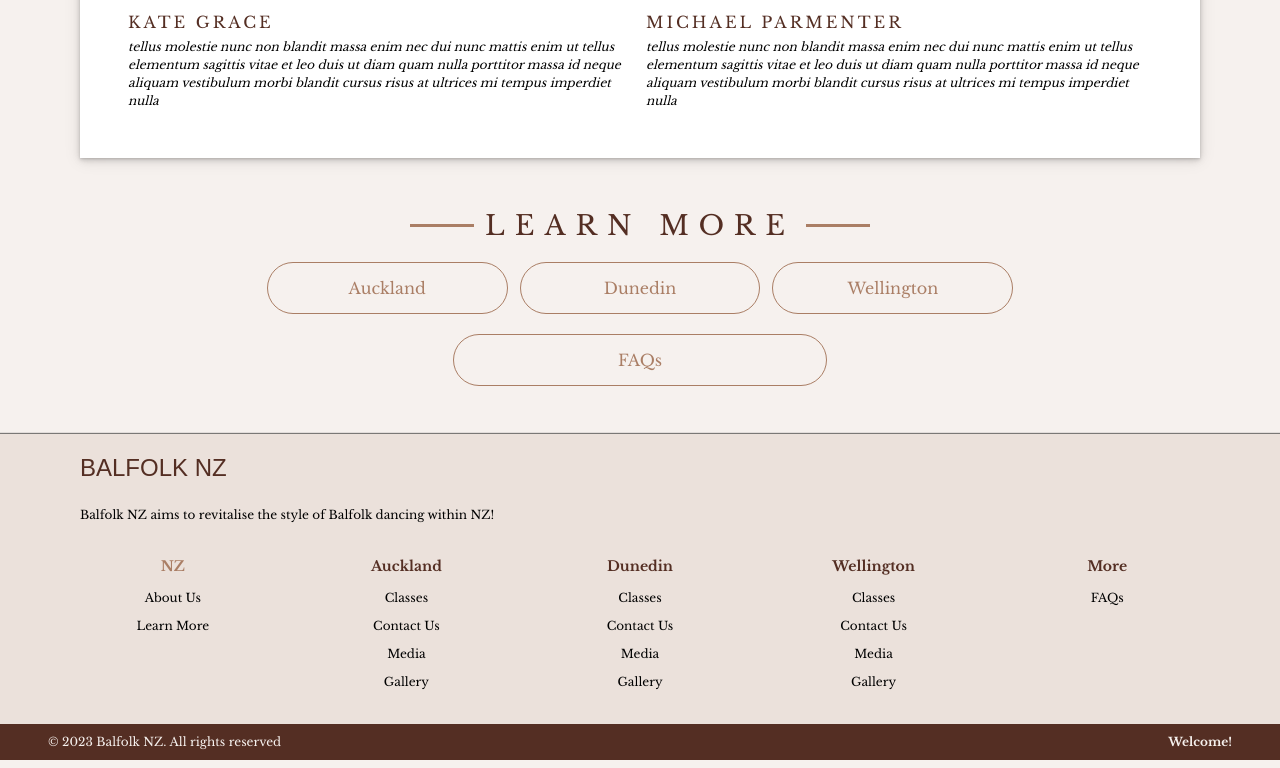
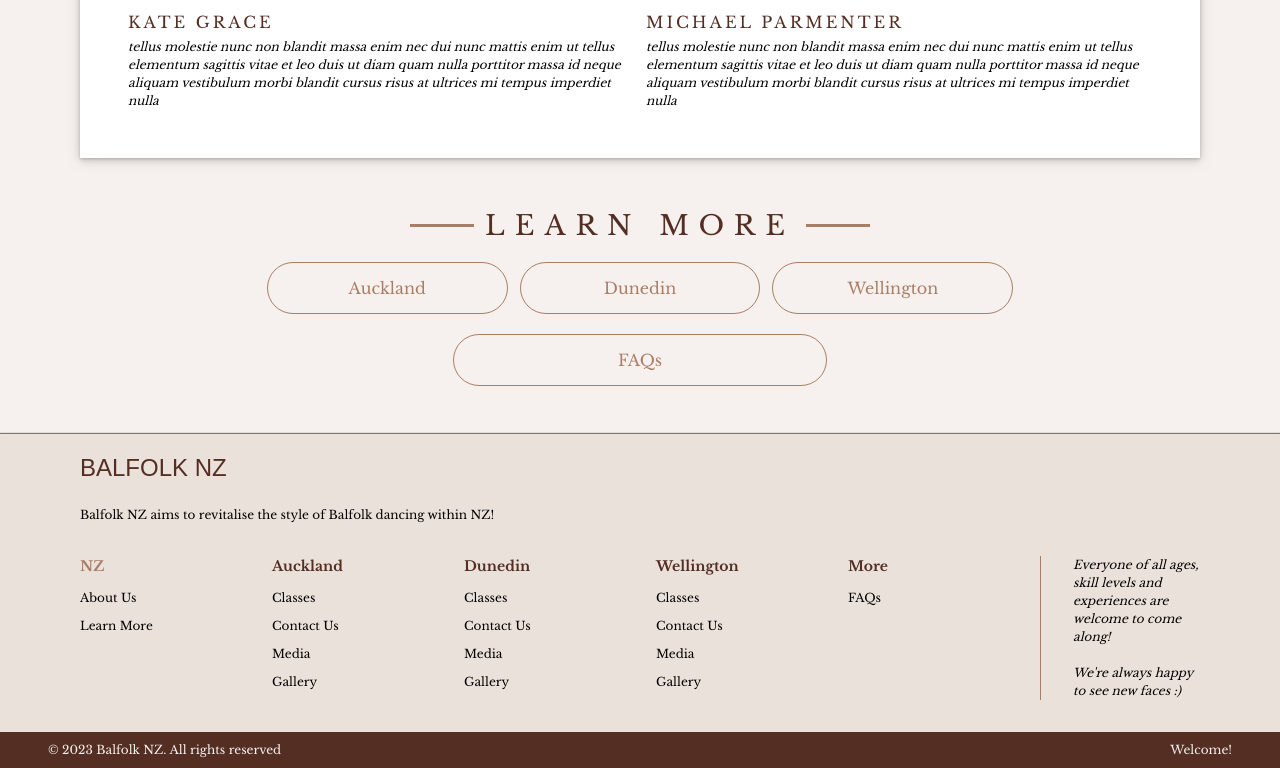
Before and after one commit to balfolknz/balfolk-nz, a Next.js app: page / in a window 1280 px wide. Shown: the part 1315-2083 px from the top of the page. Built offline with nearby package versions, Linux system fonts and the light colour scheme; a web font is replaced by a local one.

Commit message:
Left align all text

```diff
--- a/app/page.module.scss
+++ b/app/page.module.scss
@@ -34,10 +34,8 @@
   padding-block: 3rem;
 
   &__description {
-    @apply flex items-center justify-start flex-col;
-
     &__short {
-      padding-inline: 10rem;
+      padding-inline: 8rem;
     }
 
     &__verbose {
--- a/app/page.tsx
+++ b/app/page.tsx
@@ -44,7 +44,7 @@ const Page = () => {
                         </section>
 
                         <section className={`${styles.aboutUs__description} ${styles.aboutUs__description__verbose}`}>
-                            <h3 className={`text-center w-8/12 mb-3 md:text-left md:w-full`}>What is Balfolk NZ?</h3>
+                            <h3 className={`text-left mb-3`}>What is Balfolk NZ?</h3>
                             <p>{aboutContent.verboseDescription}</p>
                         </section>
                     </section>
--- a/components/layout/footer/Footer.module.scss
+++ b/components/layout/footer/Footer.module.scss
@@ -11,6 +11,22 @@
   a {
     &:hover {
       color: a.$primary-light;
+    }
+  }
+
+  &__links {
+    &__final {
+      text-align: left;
+      height: 100%;
+      padding-top: 1rem;
+      font-style: italic;
+
+      @media screen and (min-width: 768px)  {
+        border-left: 1px solid a.$primary-light;
+        padding-left: 2rem;
+        max-width: 10rem;
+        padding-top: 0;
+      }
     }
   }
 
@@ -36,7 +52,7 @@
 }
 
 .footerColumn {
-  @apply flex-1 flex flex-col gap-3 text-sm min-w-max;
+  @apply flex-1 flex flex-col gap-3 text-sm min-w-max min-h-full;
 
   .footerNav {
     @media screen and (max-width:768px) {
--- a/components/layout/footer/Footer.tsx
+++ b/components/layout/footer/Footer.tsx
@@ -18,14 +18,14 @@ const FooterColumn = ({title, links}: ColumnProps) => {
     return (
         <section className={`${styles.footerColumn}`} key={title.name}>
             <Link href={title.path} key={title.name}
-                  className={`${currentRoute === title.path ? "activeLink" : "notActiveLink"} | font-semibold text-primary-dark`}
+                  className={`${currentRoute === title.path ? "activeLink" : "notActiveLink"} | font-semibold text-primary-dark text-left`}
             >
                 {title.name}
             </Link>
             <ul className={`flex flex-col gap-2 font-normal | ${styles.footerNav}`}>
                 {links.map((link: footerLink) => {
                     return (
-                        <p className={`text-center`}>
+                        <p className={`text-left`}>
                             <Link href={link.path} key={link.name}
                                   className={``}
                             >
@@ -43,24 +43,30 @@ function Footer() {
     return (
         <footer className={`flex flex-col items-center justify-center | ${styles.footer}`}>
             <section className="flex flex-col gap-12 w-full">
-                <section className="flex items-center flex-col md:items-start">
+                <section className="flex flex-col md:items-start">
                     <Link href="/">
                         <h2 className="logo">Balfolk NZ</h2>
                     </Link>
-                    <p className="text-center font-normal mt-5 md:text-start">
+                    <p className="font-normal mt-5 md:text-start">
                         Balfolk NZ aims to revitalise the style of Balfolk dancing within NZ!
                     </p>
                 </section>
             </section>
-            <section className="flex justify-between gap-3 w-full items-center text-center flex-col md:flex-row md:items-start md:gap-12">
+            <section
+                className="flex justify-between gap-3 w-full text-left flex-col h-full md:flex-row md:items-start md:gap-12 md:justify-center">
                 {footerLinks.footerLinks.map((footerLink) => {
                     return <FooterColumn title={footerLink.title} links={footerLink.links}></FooterColumn>
                 })}
+                <p className={`${styles.footer__links__final}`}>
+                    Everyone of all ages, skill levels and experiences are welcome to come along!
+                    <br/><br/>
+                    We're always happy to see new faces :)
+                </p>
             </section>
             <section className={`flexBetween ${styles.footerCopyright}`}>
                 <p>© 2023 Balfolk NZ. All rights reserved</p>
                 <p className={`${styles.footerCopyright__right}`}>
-                    <span className="font-semibold">Welcome!</span>
+                    <span className="">Welcome!</span>
                 </p>
             </section>
         </footer>
--- a/components/templates/CityTemplate.tsx
+++ b/components/templates/CityTemplate.tsx
@@ -45,7 +45,7 @@ const CityTemplate = ({city, rootPath, mediaInfo, allClassInfo, contactInfo, gal
                             <section className={`${styles.text} w-full`}>
                                 <h2 className={`title`}>Classes</h2>
                                 <section className={``}>
-                                    <p className={`text-center md:text-left ${styles.description}`}>{allClassInfo.description}</p>
+                                    <p className={`text-left ${styles.description}`}>{allClassInfo.description}</p>
                                 </section>
                             </section>
 
@@ -69,10 +69,10 @@ const CityTemplate = ({city, rootPath, mediaInfo, allClassInfo, contactInfo, gal
                                                     <TableRow
                                                         key={classInfo.day}
                                                     >
-                                                        <TableCell align="center">{classInfo.style}</TableCell>
-                                                        <TableCell align="center">{classInfo.day}</TableCell>
-                                                        <TableCell align="center">{classInfo.time}</TableCell>
-                                                        <TableCell align="center">{classInfo.address}</TableCell>
+                                                        <TableCell align="left">{classInfo.style}</TableCell>
+                                                        <TableCell align="left">{classInfo.day}</TableCell>
+                                                        <TableCell align="left">{classInfo.time}</TableCell>
+                                                        <TableCell align="left">{classInfo.address}</TableCell>
                                                     </TableRow>
                                                 )
                                             })}
@@ -127,22 +127,24 @@ const CityTemplate = ({city, rootPath, mediaInfo, allClassInfo, contactInfo, gal
                         </section>
 
                         {/* Media */}
-                        <section className={`${styles.media} | ${styles.section} | mt-10 px-8 w-full md:px-0`}
+                        <section className={`${styles.media} | ${styles.section} | mt-10 px-8 w-full`}
                                  id="media">
-                            <h2 className={`title text-center md:text-left`}>Media</h2>
+                            <h2 className={`title`}>Media</h2>
                             <section
-                                className={`videos flex flex-col items-center justify-start gap-5 w-full | ${styles.videos}`}>
-                                <h3 className={`text-center md:text-left`}>Some of our favourite dances</h3>
-                                <section className="flex gap-5 justify-center flex-col md:flex-row">
+                                className={`flex flex-col justify-start gap-5 w-full | ${styles.videos}`}>
+                                <h3 className={``}>Some of our favourite dances</h3>
+                                <section className="flex gap-3 flex-col w-full md:flex-row">
                                     {mediaInfo.allVideos.map((video: videoInfo) => {
                                         return (
-                                            <section className={`flex flex-col items-center gap-2`}>
+                                            <section className={`flex flex-col gap-4 w-full`}>
                                                 <p className={`font-bold`}>{video.title}</p>
                                                 <section className={`${styles.videos__video}`}>
                                                     <Iframe url={video.url}
                                                             id=""
                                                             display="block"
-                                                            position="relative"/>
+                                                            position="relative"
+                                                            width="100%"
+                                                    />
                                                 </section>
                                             </section>
                                         )
@@ -150,13 +152,13 @@ const CityTemplate = ({city, rootPath, mediaInfo, allClassInfo, contactInfo, gal
                                 </section>
                             </section>
 
-                            <section className="playlists flex flex-col items-center justify-start gap-5 w-10/12">
+                            <section className="playlists flex flex-col justify-start gap-5 w-full mt-5">
                                 <h3>
                                     <a href={mediaInfo.youtubeChannel} target="_blank" className={`link`}>
-                                        <h3 className={`text-center md:text-left`}>See some of our other dances</h3>
+                                        <h3 className={``}>See some of our other dances</h3>
                                     </a>
                                 </h3>
-                                <section className="flex flex-col gap-4 justify-center min-w-full md:flex-row">
+                                <section className="flex flex-col gap-3 justify-center min-w-full md:flex-row">
                                     {mediaInfo.allPlaylists.map((playlist: playlistInfo) => {
                                         return (
                                             <a href={playlist.url} target="_blank" className={`w-full`}>
```
